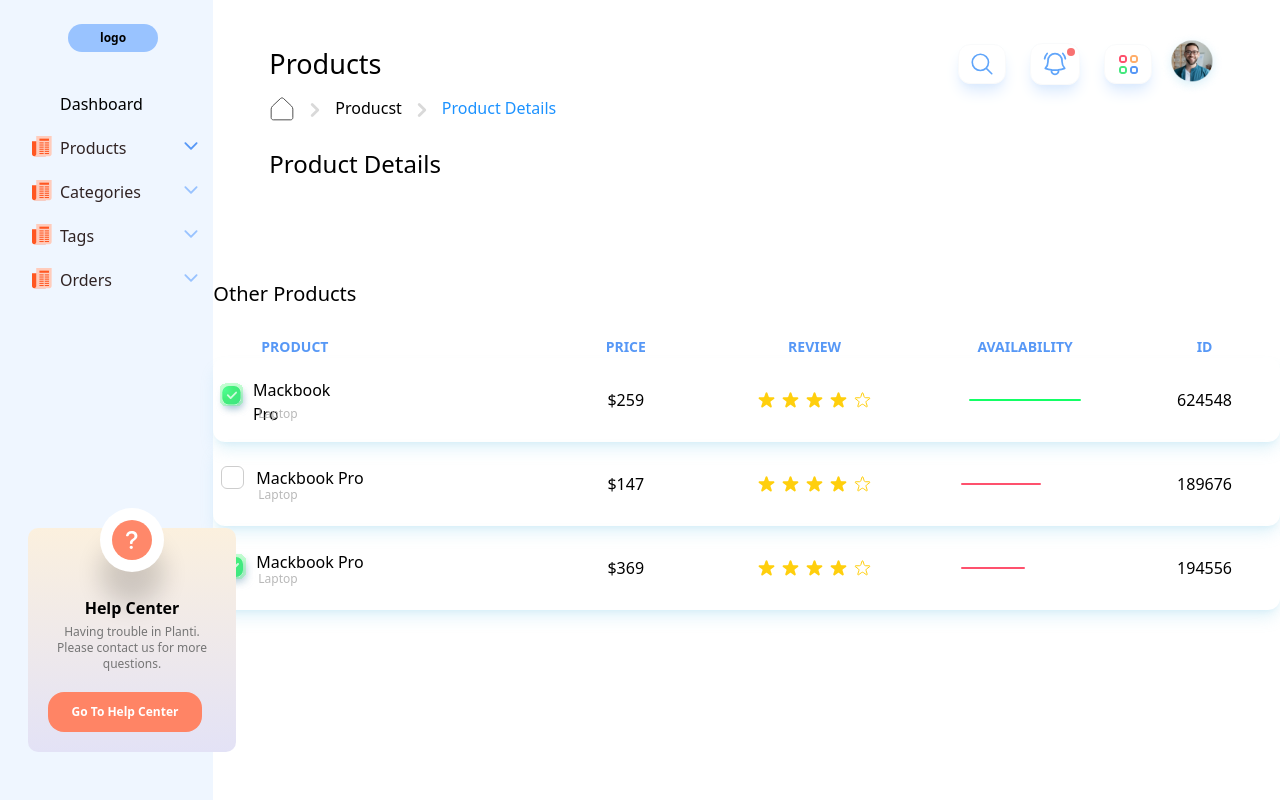
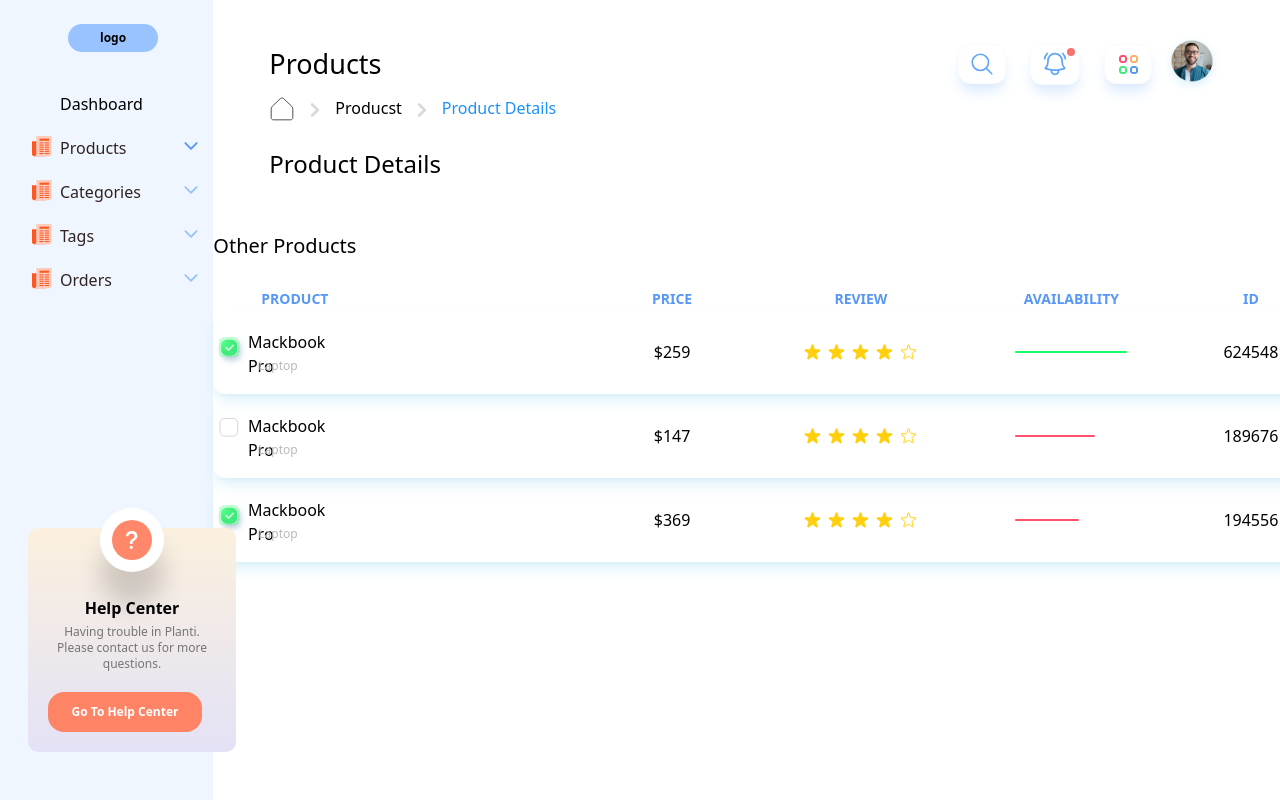
Before and after one commit to devabrahman/PD-1.0, a React (Create React App) app: page / in a window 1280 px wide. Built offline with nearby package versions, Linux system fonts and the light colour scheme.

Commit message:
OtherProducts component added

```diff
--- a/package.json
+++ b/package.json
@@ -8,6 +8,7 @@
     "@testing-library/jest-dom": "^5.16.5",
     "@testing-library/react": "^13.4.0",
     "@testing-library/user-event": "^13.5.0",
+    "bootstrap": "^5.2.3",
     "eslint-config-standard-react": "^13.0.0",
     "eslint-plugin-react": "^7.28.0",
     "install": "^0.13.0",
--- a/src/components/common/Layout.js
+++ b/src/components/common/Layout.js
@@ -2,7 +2,7 @@ import React from 'react';
 import PropTypes from 'prop-types';
 import { BellAlertIcon, MagnifyingGlassIcon } from '@heroicons/react/24/outline';
 import TopOptions from 'components/SVGIcons/TopOptions';
-import Navigation from 'components/authentication/Navigation';
+import Navigation from 'components/common/Navigation';
 import { HiChevronRight } from 'react-icons/hi';
 import ProductDirectoryIcon from 'components/SVGIcons/ProductDirectoryIcon';
 import OtherProducts from './OtherProducts';
--- a/src/components/common/OtherProducts.js
+++ b/src/components/common/OtherProducts.js
@@ -5,7 +5,7 @@ import React from 'react';
 
 const OtherProducts = () => {
   return (
-    <table className="m-12 mx-auto">
+    <table className="my-auto mx-auto">
       <caption className="text-left text-xl my-2 py-5">Other Products</caption>
       <thead>
         <tr className="uppercase text-[#5798F6] text-sm">
@@ -18,14 +18,13 @@ const OtherProducts = () => {
       </thead>
       <tbody className="">
         <tr className="rounded-xl shadow-lg shadow-[#87CEEB]/25">
-          <td className="pr-48 py-2">
+          <td className="pr-64 py-2">
             <div className="flex">
               <RightMarkIcon />
               <span>Mackbook Pro</span>
             </div>
             <p className="ml-11 -mt-5 text-xs text-[rgb(185,185,185)]">Laptop</p>
           </td>
-
           <td className="px-16">$259</td>
           <td className="px-12">
             <StarIcon />
@@ -36,7 +35,7 @@ const OtherProducts = () => {
           <td className="px-12">624548</td>
         </tr>
         <tr className="rounded-xl shadow-lg shadow-[#87CEEB]/25">
-          <td className="pr-24 py-4">
+          <td className="pr-64 py-4">
             <div className="flex">
               <RectangleIcon className="" />
               <span>Mackbook Pro</span>
@@ -47,13 +46,13 @@ const OtherProducts = () => {
           <td className="px-12">
             <StarIcon />
           </td>
-          <td className="px-10">
+          <td className="px-12">
             <hr className="w-20 h-0.5 my-1 bg-[#FE516D] border-0 rounded md:my-10" />
           </td>
           <td className="px-12">189676</td>
         </tr>
         <tr className="rounded-xl shadow-lg shadow-[#87CEEB]/25">
-          <td className="pr-24 py-4">
+          <td className="pr-64 py-4">
             <div className="flex">
               <RightMarkIcon className="h-5 w-5" />
               <span>Mackbook Pro</span>
@@ -64,41 +63,13 @@ const OtherProducts = () => {
           <td className="px-12">
             <StarIcon />
           </td>
-          <td className="px-10">
+          <td className="px-12">
             <hr className="w-16 h-0.5 my-1 bg-[#FE516D] border-0 rounded md:my-10" />
           </td>
           <td className="px-12">194556</td>
         </tr>
       </tbody>
     </table>
-    // <div className="mx-14">
-    //   <p>Other Products</p>
-    //   <div className="grid grid-cols-12">
-    //     <div className="grid grid-cols-4 bg-red-300">
-    //       <p>Product</p>
-    //       <div>
-    //         <div className="flex ">
-    //           <CorrectSignIcon className="h-5 w-5" />
-    //           <span>Mackbook Pro</span>{' '}
-    //         </div>
-    //         <p className="ml-11 -mt-5 text-xs text-[#B9B9B9]">Laptop</p>
-    //       </div>
-    //     </div>
-    //     <div className="grid grid-cols-2">
-    //       <p>Price</p>
-    //     </div>
-    //     <div className="grid grid-cols-2">
-    //       <p>Review</p>
-    //     </div>
-    //     <div className="grid grid-cols-2">
-    //       <p>Availability</p>
-    //     </div>
-    //     <div className="grid grid-cols-2">
-    //       <p>Id</p>
-    //     </div>
-    //     <CorrectSignIcon></CorrectSignIcon>
-    //   </div>
-    // </div>
   );
 };
 
```
Also changed, not shown: src/components/common/ProgressBar.js (added, +14 -0 lines), src/components/common/Navigation.js (renamed from src/components/authentication/Navigation.js), 2 other files (tests, documents, lock files or other folders).
